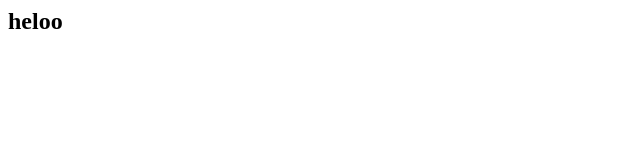
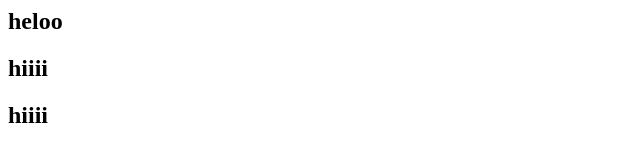
Before and after one commit to diksha-1234/demo3, a plain HTML site: page index.html in a window 1280 px wide. Shown: the whole page, without its empty margins (0-640 px from the left). Drawn offline with Linux system fonts and the light colour scheme.

Commit message:
dfghcvjkbln

```diff
--- a/index.html
+++ b/index.html
@@ -1 +1,3 @@
 <h2>heloo</h2>
+<h2>hiiii</h2>
+<h2>hiiii</h2>
```
